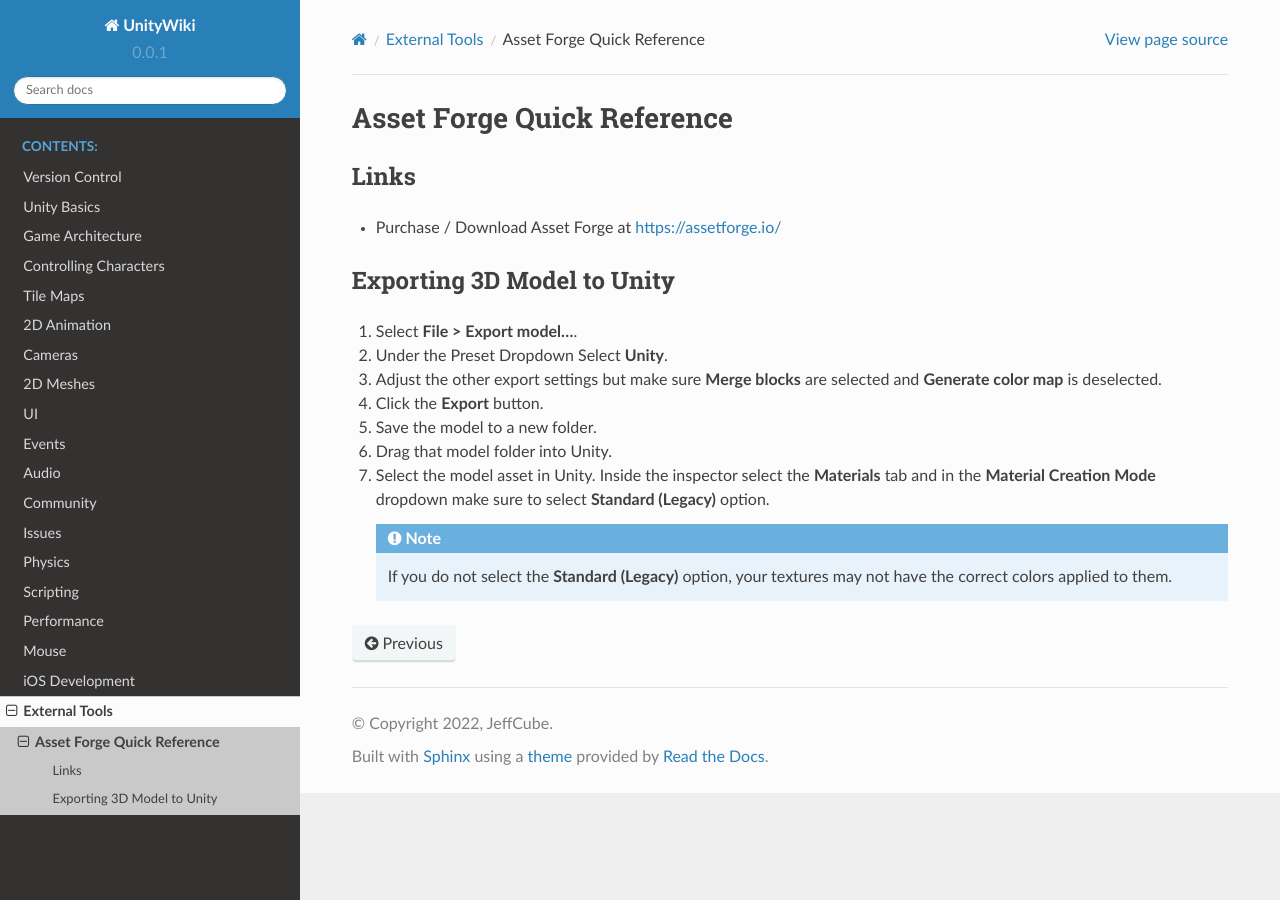
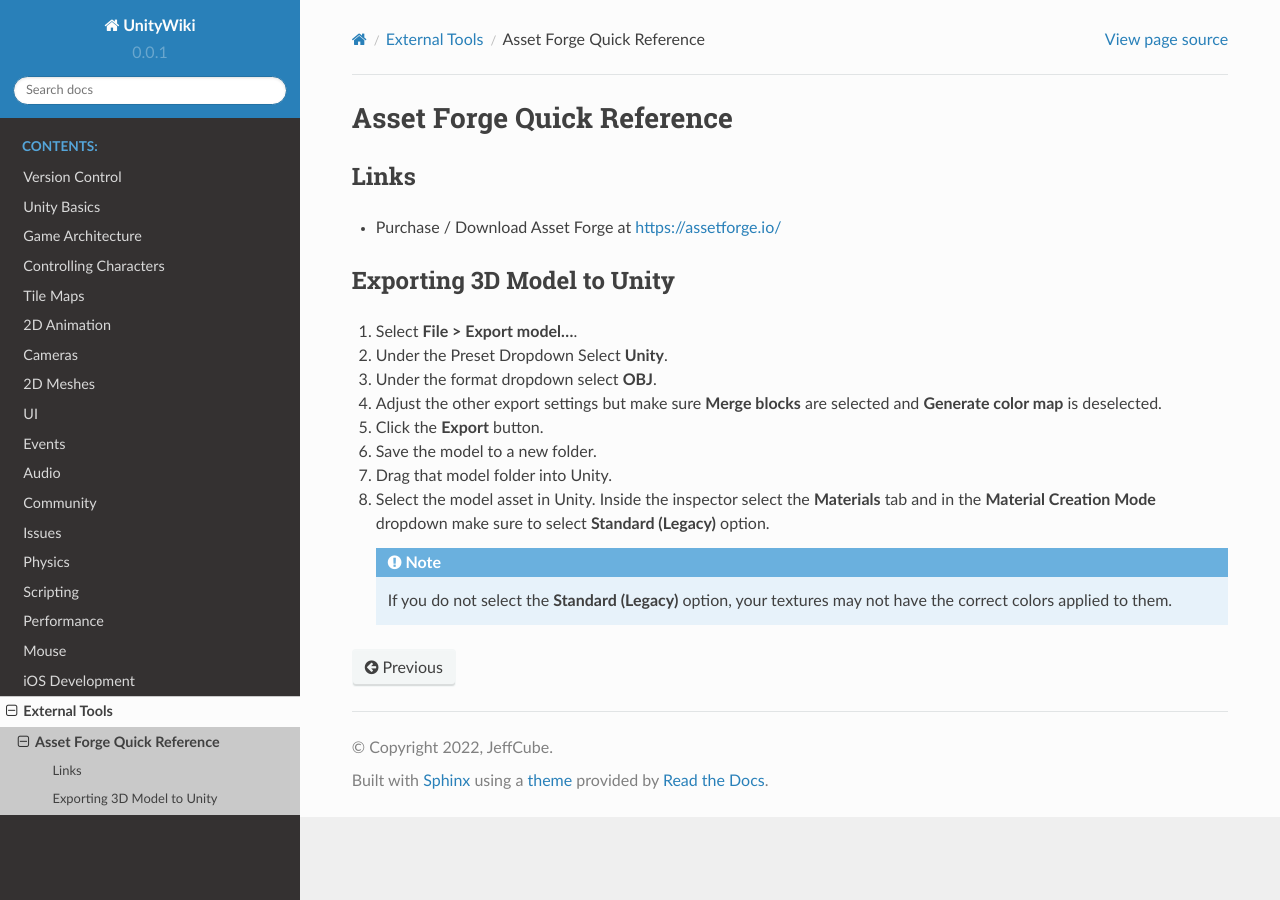
Before and after one commit to JeffCube99/UnityWiki, a Sphinx documentation site: the page built from docs/source/external_tools/asset_forge_quick_reference.rst, in a window 1280 px wide. Built offline with Sphinx 7.4.7 and the Read the Docs theme 2.0.0, drawn with Linux system fonts in a browser that asks for light colours.

Commit message:
Appending asset forge export notes

```diff
--- a/docs/source/external_tools/asset_forge_quick_reference.rst
+++ b/docs/source/external_tools/asset_forge_quick_reference.rst
@@ -12,6 +12,7 @@
 
 #.  Select **File > Export model...**.
 #.  Under the Preset Dropdown Select **Unity**.
+#.  Under the format dropdown select **OBJ**.
 #.  Adjust the other export settings but make sure **Merge blocks** are selected and **Generate color map** is deselected.
 #.  Click the **Export** button.
 #.  Save the model to a new folder.
```
